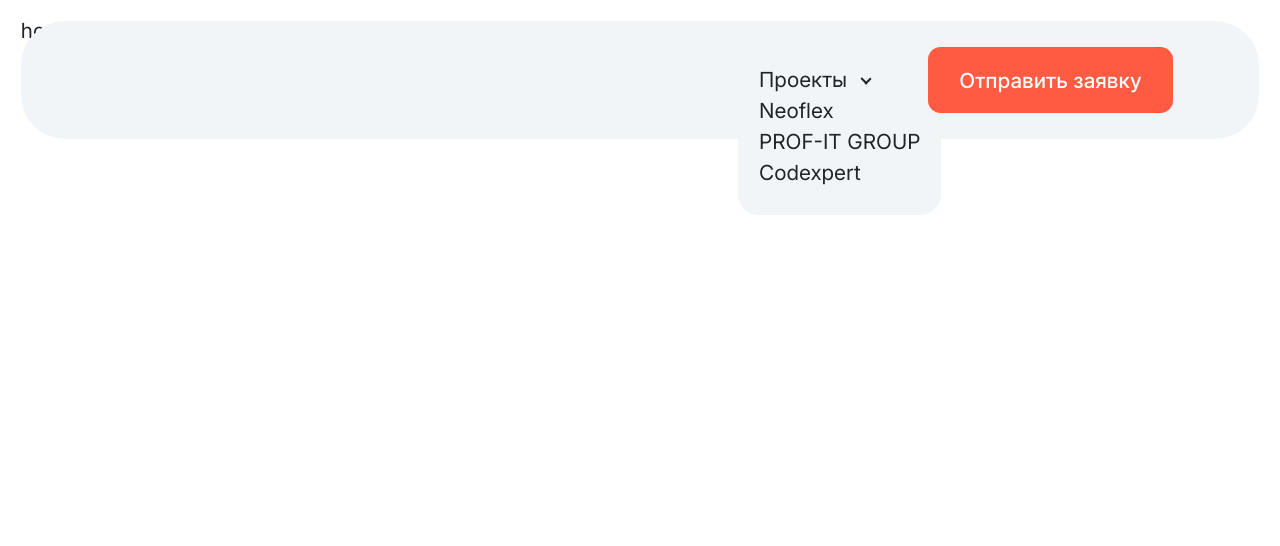
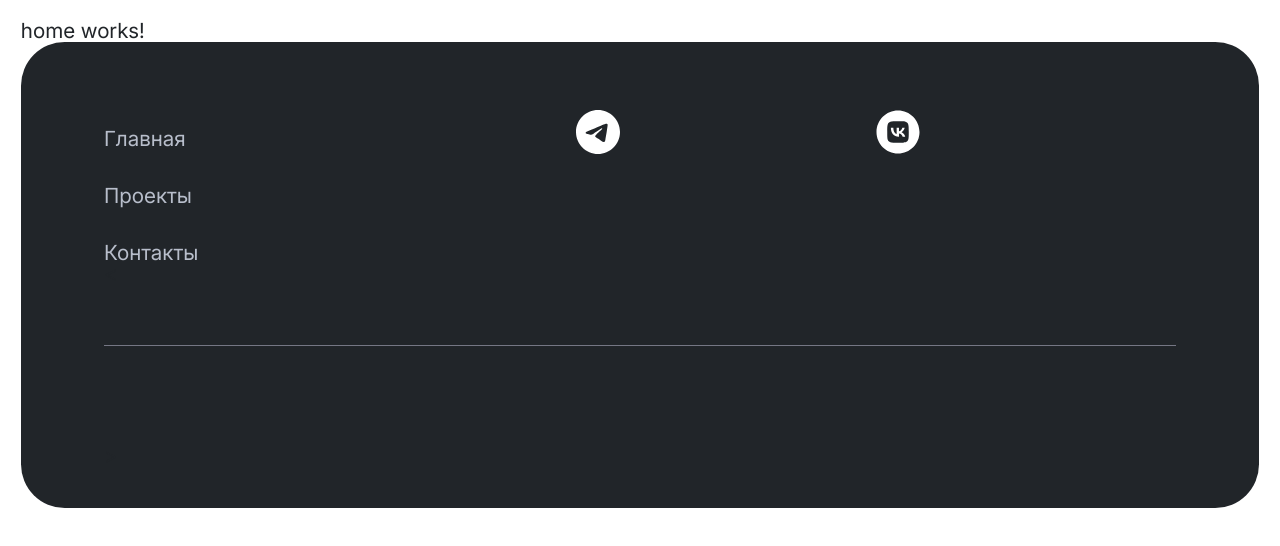
Before and after one commit to Zhiga-noff/dasha-portfolio, an Angular app: page / in a window 1280 px wide. Shown: the top 546 px of the page. Built offline with nearby package versions, Linux system fonts and the light colour scheme.

Commit message:
верстаю футтер

```diff
--- a/src/app/app.component.html
+++ b/src/app/app.component.html
@@ -1,3 +1,3 @@
-<z-header/>
+<!--<z-header/>-->
 <router-outlet/>
 <z-footer/>
--- a/src/app/shared/components/components.module.ts
+++ b/src/app/shared/components/components.module.ts
@@ -5,10 +5,12 @@ import { SharedModule } from '../shared.module';
 import { CommonModule } from '@angular/common';
 import { ReactiveFormsModule } from '@angular/forms';
 import { RouterLink } from '@angular/router';
+import { TelegramIconComponent } from './footer/telegram-icon/telegram-icon.component';
+import { VkComponent } from './footer/vk/vk.component';
 
 @NgModule({
   imports: [SharedModule, CommonModule, ReactiveFormsModule, RouterLink],
   exports: [SharedModule, HeaderComponent, FooterComponent],
-  declarations: [HeaderComponent, FooterComponent],
+  declarations: [HeaderComponent, FooterComponent, TelegramIconComponent, VkComponent],
 })
 export class ComponentsModule {}
--- a/src/app/shared/components/footer/footer.component.html
+++ b/src/app/shared/components/footer/footer.component.html
@@ -1,4 +1,27 @@
-<footer>
+<footer class="footer">
+  <nav class="footer__row">
+    <ul class="footer__menu">
+      <li><a href="#">Главная</a></li>
+      <li><a href="#">Проекты</a></li>
+      <li><a href="#">Контакты</a></li>
+    </ul>
+    <div class="footer__social">
+      <a href="#">
+        <z-telegram-icon/>
+        <span></span>
+      </a>
+      <a href="#">
+        <z-vk/>
+        <span></span>
+      </a>
 
+    </div>
+  </nav>
+  <
+  <div class="footer__hr"></div>
+  >
+  <div class="footer__policy">
+    <a href=""></a><a href=""></a>
+  </div>
 
 </footer>
--- a/src/app/shared/components/footer/footer.component.scss
+++ b/src/app/shared/components/footer/footer.component.scss
@@ -0,0 +1,44 @@
+@import "../../../../assets/styles/colors";
+
+.footer {
+  border-radius: 2.1rem;
+  background-color: $text;
+  padding: 3.3rem 4rem 2rem;
+  // .footer__row
+  &__row {
+    display: flex;
+    justify-content: space-between;
+    align-items: flex-end;
+  }
+
+  // .footer__menu
+  &__menu {
+    display: flex;
+    flex-direction: column;
+    row-gap: 1.75rem;
+
+    a {
+      color: #B8BECB;
+      transition-duration: .2s;
+
+      &:hover {
+        color: white;
+      }
+    }
+  }
+
+  // .footer__social
+  &__social {
+  }
+
+  &__hr {
+    height: 1px;
+    width: 100%;
+    background-color: #757784;
+    margin: 2.9rem 0 4.8rem;
+  }
+
+  // .footer__policy
+  &__policy {
+  }
+}
--- /dev/null
+++ b/src/app/shared/components/footer/telegram-icon/telegram-icon.component.html
@@ -0,0 +1,13 @@
+<svg fill="none" xmlns="http://www.w3.org/2000/svg">
+  <g clip-path="url(#clip0_9_64)">
+    <path d="M34.8327 11H9.16602V33H34.8327V11Z" fill="#212529"/>
+    <path fill-rule="evenodd" clip-rule="evenodd"
+          d="M22 44C9.84974 44 0 34.1503 0 22C0 9.84974 9.84974 0 22 0C34.1503 0 44 9.84974 44 22C44 34.1503 34.1503 44 22 44ZM22.9513 16.5101C20.9809 17.3297 17.043 19.0259 11.1374 21.5989C10.1784 21.9803 9.67606 22.3533 9.63033 22.7181C9.55304 23.3346 10.3251 23.5774 11.3764 23.908C11.5194 23.9529 11.6676 23.9995 11.8195 24.0489C12.8538 24.3851 14.2452 24.7785 14.9685 24.7941C15.6246 24.8083 16.3569 24.5378 17.1653 23.9826C22.6831 20.258 25.5314 18.3754 25.7102 18.3348C25.8364 18.3061 26.0112 18.2701 26.1296 18.3754C26.2481 18.4807 26.2365 18.6801 26.2239 18.7336C26.1474 19.0596 23.1169 21.8771 21.5486 23.3351C21.0597 23.7896 20.7129 24.112 20.642 24.1857C20.4832 24.3506 20.3213 24.5067 20.1658 24.6566C19.2048 25.583 18.4843 26.2776 20.2057 27.412C21.0329 27.9571 21.6949 28.4079 22.3553 28.8577C23.0765 29.3488 23.7958 29.8387 24.7265 30.4488C24.9637 30.6042 25.1901 30.7657 25.4107 30.9229C26.25 31.5213 27.0041 32.0589 27.9357 31.9731C28.477 31.9233 29.0361 31.4143 29.3201 29.8962C29.9912 26.3085 31.3104 18.5351 31.6152 15.3319C31.6419 15.0512 31.6083 14.6921 31.5813 14.5344C31.5544 14.3767 31.498 14.1521 31.293 13.9858C31.0503 13.7889 30.6756 13.7473 30.508 13.7501C29.7461 13.7637 28.5771 14.1702 22.9513 16.5101Z"
+          fill="white"/>
+  </g>
+  <defs>
+    <clipPath id="clip0_9_64">
+      <rect width="44" height="44" fill="white"/>
+    </clipPath>
+  </defs>
+</svg>
--- /dev/null
+++ b/src/app/shared/components/footer/vk/vk.component.html
@@ -0,0 +1,16 @@
+<svg fill="none" xmlns="http://www.w3.org/2000/svg">
+  <g clip-path="url(#clip0_9_52)">
+    <path d="M34.5495 11.2441H9.45312V32.7553H34.5495V11.2441Z" fill="#212529"/>
+    <path fill-rule="evenodd" clip-rule="evenodd"
+          d="M43.5105 22.0004C43.5105 10.1201 33.8797 0.489258 21.9994 0.489258C10.1191 0.489258 0.488281 10.1201 0.488281 22.0004C0.488281 33.8807 10.1191 43.5115 21.9994 43.5115C33.8797 43.5115 43.5105 33.8807 43.5105 22.0004ZM12.7496 12.7506C11.2438 14.2707 11.2438 16.7015 11.2438 21.5701V22.4306C11.2438 27.2921 11.2438 29.7229 12.7496 31.2501C14.2698 32.7559 16.7005 32.7559 21.5692 32.7559H22.4296C27.2911 32.7559 29.7219 32.7559 31.2492 31.2501C32.7549 29.73 32.7549 27.2992 32.7549 22.4306V21.5701C32.7549 16.7086 32.7549 14.2779 31.2492 12.7506C29.729 11.2448 27.2983 11.2448 22.4296 11.2448H21.5692C16.7077 11.2448 14.2769 11.2448 12.7496 12.7506Z"
+          fill="white"/>
+    <path
+      d="M22.6887 26.7399C17.7842 26.7399 14.9877 23.3842 14.873 17.7914H17.3396C17.4185 21.8928 19.2254 23.6281 20.6595 23.9865V17.7914H22.9755V21.3264C24.3881 21.1758 25.8795 19.5625 26.3815 17.7842H28.6903C28.5021 18.7047 28.126 19.5765 27.5856 20.3451C27.0452 21.1137 26.3522 21.7627 25.5497 22.2514C26.4452 22.697 27.2361 23.3276 27.8702 24.1013C28.5041 24.875 28.967 25.7743 29.2281 26.7399H26.6826C26.1376 25.0407 24.7753 23.7212 22.9755 23.542V26.7399H22.6887Z"
+      fill="white"/>
+  </g>
+  <defs>
+    <clipPath id="clip0_9_52">
+      <rect width="44" height="44" fill="white"/>
+    </clipPath>
+  </defs>
+</svg>
```
Also changed, not shown: src/app/shared/components/footer/telegram-icon/telegram-icon.component.ts (added, +10 -0 lines), src/app/shared/components/footer/vk/vk.component.ts (added, +10 -0 lines), src/app/shared/components/footer/telegram-icon/telegram-icon.component.scss (added), src/app/shared/components/footer/vk/vk.component.scss (added).
